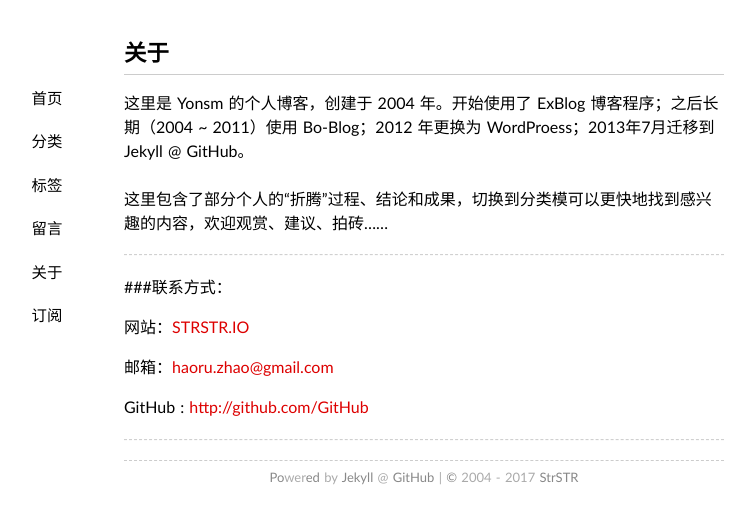
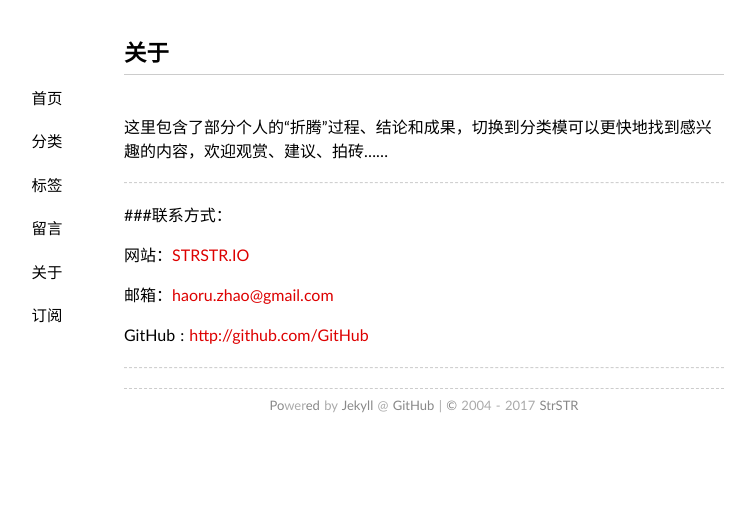
Before and after one commit to goingeast/goingeast.github.io, a Jekyll site: the page built from about/index.md, in a window 1280 px wide. Shown: the top 524 px of the page, without its empty margins (216-965 px from the left). Built offline with Jekyll 4.4.1, drawn with Linux system fonts in a browser that asks for light colours.

Commit message:
Update _config.yml

```diff
--- a/_config.yml
+++ b/_config.yml
@@ -7,4 +7,4 @@ email: haoru.zhao@gmail.com
 github: goingeast
 safe: true
 paginate: 20
-about: "这里是 Yonsm 的个人博客，创建于 2004 年。开始使用了 ExBlog 博客程序；之后长期（2004 ~ 2011）使用 Bo-Blog；2012 年更换为 WordProess；2013年7月迁移到 Jekyll @ GitHub。<br /><br />这里包含了部分个人的“折腾”过程、结论和成果，切换到分类模可以更快地找到感兴趣的内容，欢迎观赏、建议、拍砖……"
+about: "<br />这里包含了部分个人的“折腾”过程、结论和成果，切换到分类模可以更快地找到感兴趣的内容，欢迎观赏、建议、拍砖……"
```
